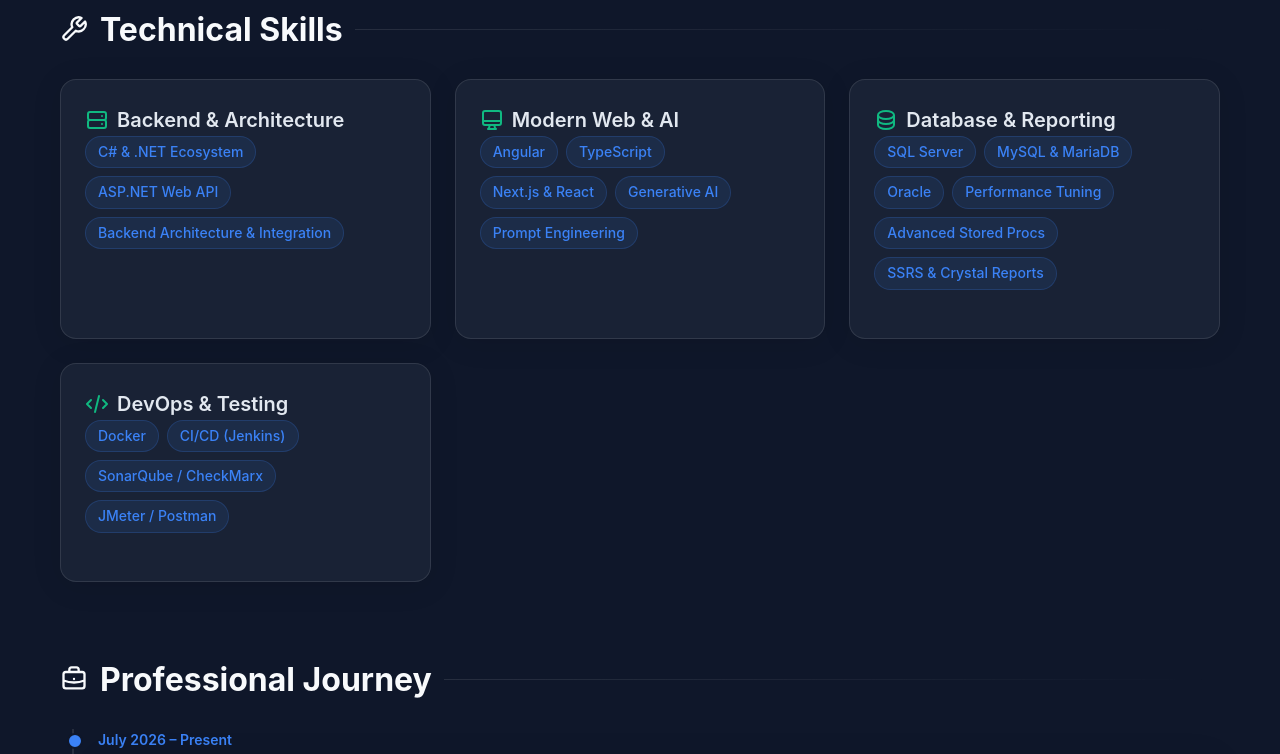
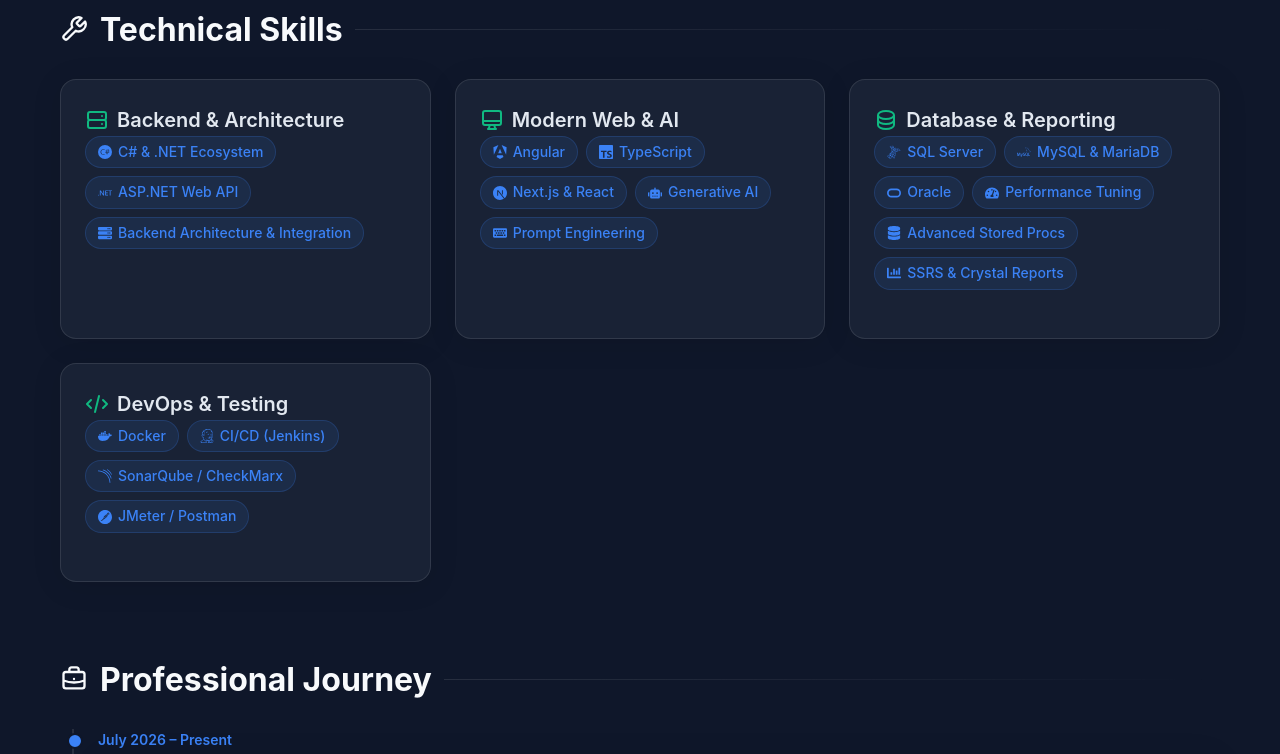
Before and after one commit to topku99/My_Portfolio, a Next.js app: page /My_Portfolio/ in a window 1280 px wide. Shown: the part 1160-1914 px from the top of the page. Built offline with nearby package versions, Linux system fonts and the light colour scheme.

Commit message:
Install react-icons and add logos to all skill tags

```diff
--- a/package.json
+++ b/package.json
@@ -11,7 +11,8 @@
   "dependencies": {
     "next": "16.2.12",
     "react": "19.2.4",
-    "react-dom": "19.2.4"
+    "react-dom": "19.2.4",
+    "react-icons": "^5.7.0"
   },
   "devDependencies": {
     "@types/node": "^20",
--- a/src/app/globals.css
+++ b/src/app/globals.css
@@ -118,7 +118,9 @@
 
 /* Tags */
 .tag {
-  display: inline-block;
+  display: inline-flex;
+  align-items: center;
+  gap: 6px;
   padding: 4px 12px;
   background: rgba(59, 130, 246, 0.1);
   color: var(--primary);
--- a/src/app/page.tsx
+++ b/src/app/page.tsx
@@ -1,6 +1,8 @@
 "use client";
 import Image from "next/image";
 import { useState } from "react";
+import { SiCsharp, SiDotnet, SiAngular, SiTypescript, SiNextdotjs, SiReact, SiMicrosoftsqlserver, SiMysql, SiMariadb, SiOracle, SiDocker, SiJenkins, SiSonarqube, SiPostman } from 'react-icons/si';
+import { FaServer, FaRobot, FaTachometerAlt, FaDatabase, FaChartBar, FaCogs, FaKeyboard } from 'react-icons/fa';
 
 export default function Home() {
   const [selectedImage, setSelectedImage] = useState<string | null>(null);
@@ -88,9 +90,9 @@
               Backend & Architecture
             </h3>
             <p className="mt-4">
-              <span className="tag">C# & .NET Ecosystem</span>
-              <span className="tag">ASP.NET Web API</span>
-              <span className="tag">Backend Architecture & Integration</span>
+              <span className="tag"><SiCsharp /> C# & .NET Ecosystem</span>
+              <span className="tag"><SiDotnet /> ASP.NET Web API</span>
+              <span className="tag"><FaServer /> Backend Architecture & Integration</span>
             </p>
           </div>
           <div className="glass-card">
@@ -99,11 +101,11 @@
               Modern Web & AI
             </h3>
             <p className="mt-4">
-              <span className="tag">Angular</span>
-              <span className="tag">TypeScript</span>
-              <span className="tag">Next.js & React</span>
-              <span className="tag">Generative AI</span>
-              <span className="tag">Prompt Engineering</span>
+              <span className="tag"><SiAngular /> Angular</span>
+              <span className="tag"><SiTypescript /> TypeScript</span>
+              <span className="tag"><SiNextdotjs /> Next.js & React</span>
+              <span className="tag"><FaRobot /> Generative AI</span>
+              <span className="tag"><FaKeyboard /> Prompt Engineering</span>
             </p>
           </div>
           <div className="glass-card">
@@ -112,12 +114,12 @@
               Database & Reporting
             </h3>
             <p className="mt-4">
-              <span className="tag">SQL Server</span>
-              <span className="tag">MySQL & MariaDB</span>
-              <span className="tag">Oracle</span>
-              <span className="tag">Performance Tuning</span>
-              <span className="tag">Advanced Stored Procs</span>
-              <span className="tag">SSRS & Crystal Reports</span>
+              <span className="tag"><SiMicrosoftsqlserver /> SQL Server</span>
+              <span className="tag"><SiMysql /> MySQL & MariaDB</span>
+              <span className="tag"><SiOracle /> Oracle</span>
+              <span className="tag"><FaTachometerAlt /> Performance Tuning</span>
+              <span className="tag"><FaDatabase /> Advanced Stored Procs</span>
+              <span className="tag"><FaChartBar /> SSRS & Crystal Reports</span>
             </p>
           </div>
           <div className="glass-card">
@@ -126,10 +128,10 @@
               DevOps & Testing
             </h3>
             <p className="mt-4">
-              <span className="tag">Docker</span>
-              <span className="tag">CI/CD (Jenkins)</span>
-              <span className="tag">SonarQube / CheckMarx</span>
-              <span className="tag">JMeter / Postman</span>
+              <span className="tag"><SiDocker /> Docker</span>
+              <span className="tag"><SiJenkins /> CI/CD (Jenkins)</span>
+              <span className="tag"><SiSonarqube /> SonarQube / CheckMarx</span>
+              <span className="tag"><SiPostman /> JMeter / Postman</span>
             </p>
           </div>
         </div>
```
Also changed, not shown: 1 other file (tests, documents, lock files or other folders).
